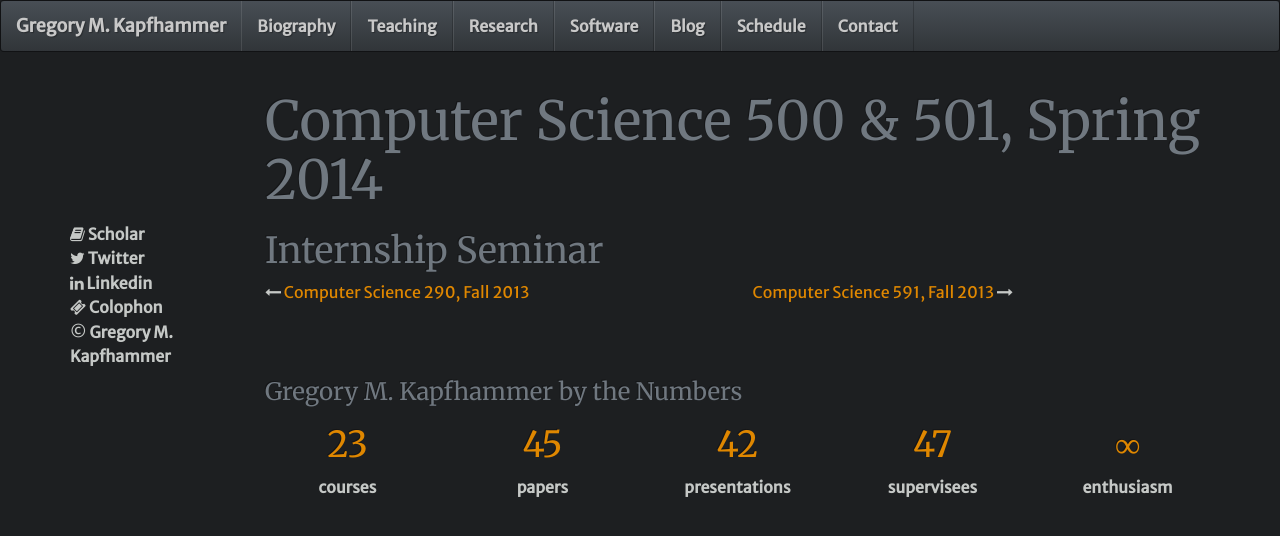
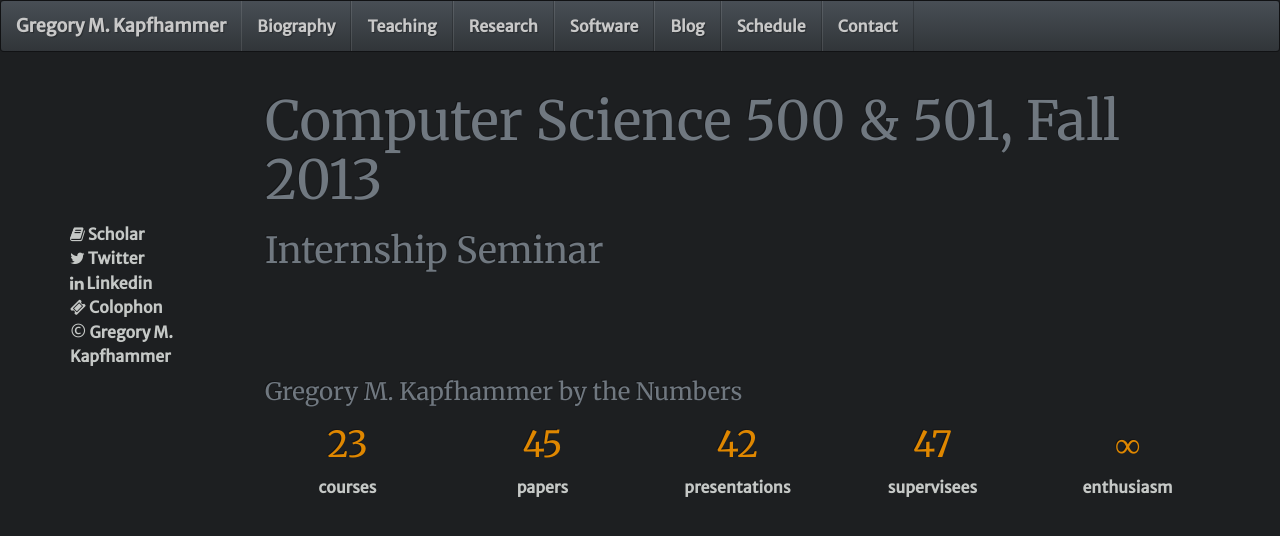
Before and after one commit to geerc/www, a Jekyll site: the page built from gkapfham/site/teaching/cs500501F2013.md, in a window 1280 px wide. Shown: the top 536 px of the page. Built offline with Jekyll 4.4.1, drawn with Linux system fonts in a browser that asks for light colours; nearby versions of some CDN libraries; Markdown is read by kramdown in place of the engine named in the settings; comment, search, counter and statistics services are not loaded.

```diff
--- a/gkapfham/site/teaching/cs500501F2013.md
+++ b/gkapfham/site/teaching/cs500501F2013.md
@@ -1,6 +1,6 @@
 ---
 id: -1
-title: Computer Science 500 &amp; 501, Spring 2014
+title: Computer Science 500 &amp; 501, Fall 2013
 subtitle: Internship Seminar
 layout: course
 categories: [teaching]
```
Also changed, not shown: gkapfham/site/teaching/cs290F2013.md (+1 -1 lines), gkapfham/site/teaching/cs591F2013.md (+1 -1 lines), gkapfham/site/teaching/fs101F2013.md (+1 -1 lines).
